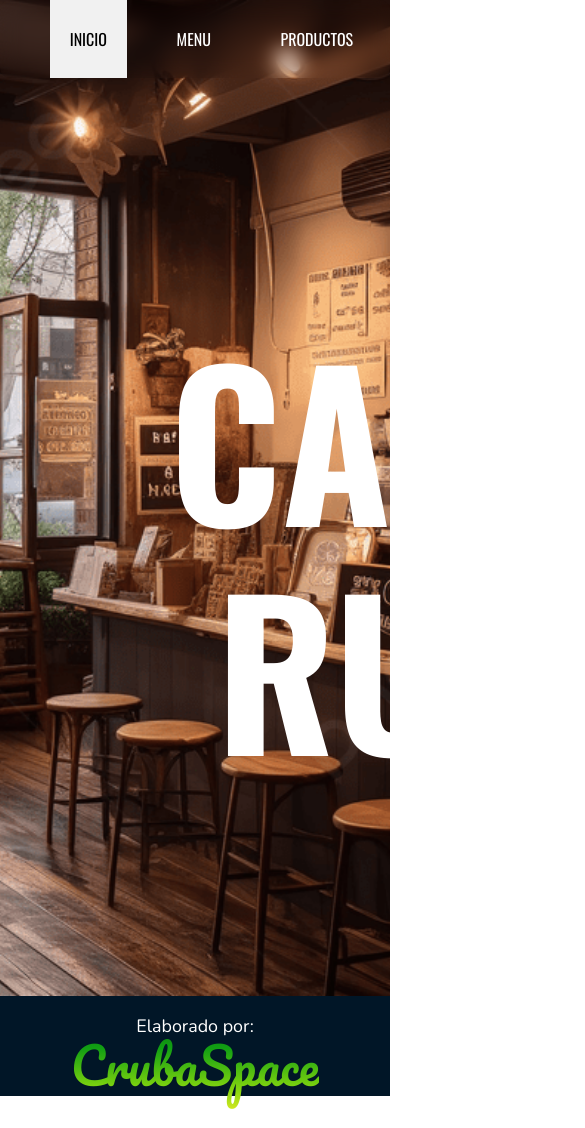
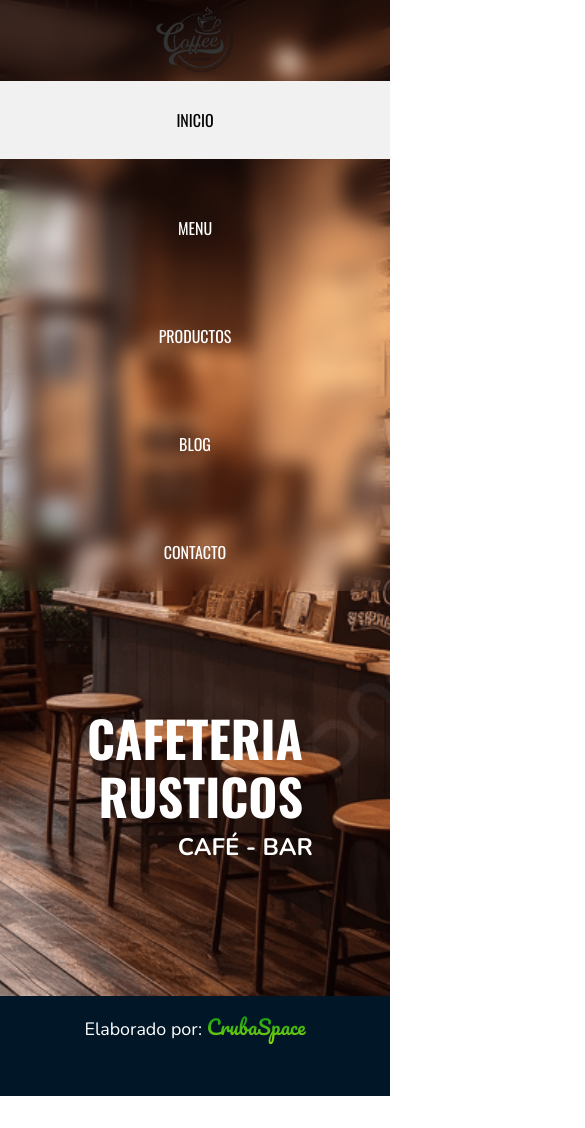
Before and after one commit to Cruba/Rusticos, a plain HTML site: page index.html in a window 390 px wide. Shown: the top 1128 px of the page, 585 px wide, since content can reach past the window. After the commit the page ends 1096 px from the top, so only its background shows below. Drawn offline with nearby package versions, Linux system fonts and the light colour scheme.

Commit message:
responsive nav

```diff
--- a/css/style.css
+++ b/css/style.css
@@ -71,12 +71,18 @@ p{
 }
 
 .indice{
+    flex-direction: row;
+    backdrop-filter: blur(10px);
+    text-align: center;
+}
+
+@media (min-width:768px) {
+    .indice{
     display: flex;
     align-items: center;
     justify-content:space-between;
-    backdrop-filter: blur(10px);
-    border-radius: 1rem;
     padding: 0 5rem;
+    }
 }
 
 .indice_logo{
@@ -96,7 +102,15 @@ p{
 
 .indice_elementos{
 display: flex;
+flex-direction: column;
 gap: 3rem;
+}
+
+@media (min-width:768px) {
+    .indice_elementos{
+flex-direction: row;
+    }
+
 }
 
 .indice_elementos-enalce{
@@ -130,10 +144,19 @@ gap: 3rem;
 
 .bienvenido{
     display: flex;
+    justify-content: center;
+    align-items: center;
+    height: 40%;
+}
+
+@media (min-width:768px) {
+    .bienvenido{
     justify-content:flex-start;
     align-items: center;
     height: 100%;
-    padding-left:15rem;
+        padding-left:15rem;
+
+    }
 }
 
 .titulo{
@@ -145,12 +168,18 @@ gap: 3rem;
 }
 
 .titulo_bienvenida{
-    font-size: 20rem;
     color: var(--blanco);
     text-align: end;
     font-family: var(--fuente_titulos);
     padding: 0 2rem;
+    font-size: 5rem;
 
+}
+
+@media (min-width:768px) {
+    .titulo_bienvenida{
+        font-size: 20rem;
+    }
 }
 
 .titulo_parrafo{
@@ -174,7 +203,7 @@ gap: 3rem;
     text-transform:none;
     text-align: center;
   font-family: "Pacifico", cursive;
-    font-size: 50px;
+    font-size: 2rem;
     margin: 0;
     background: -webkit-linear-gradient(90deg, rgba(207, 231, 33, 1) 15%, rgba(133, 214, 15, 1) 30%, rgba(17, 159, 19, 1) 63%, rgba(7, 88, 13, 1) 100%);
     -webkit-background-clip: text;
```
